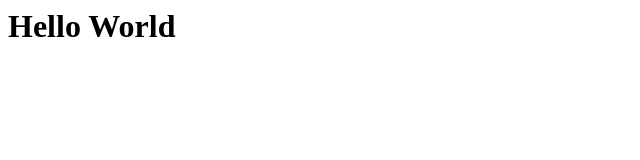
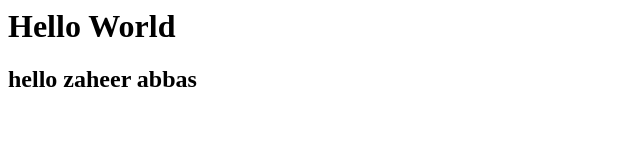
Before and after one commit to Zar007110/jenkins_demo, a plain HTML site: page index.html in a window 1280 px wide. Shown: the whole page, without its empty margins (0-640 px from the left). Drawn offline with Linux system fonts and the light colour scheme.

Commit message:
Update index.html

```diff
--- a/index.html
+++ b/index.html
@@ -4,5 +4,6 @@
   </head>
   <body>
     <h1>Hello World</h1>
+    <h2> hello zaheer abbas</h2>
   </body>
 </html>
```
